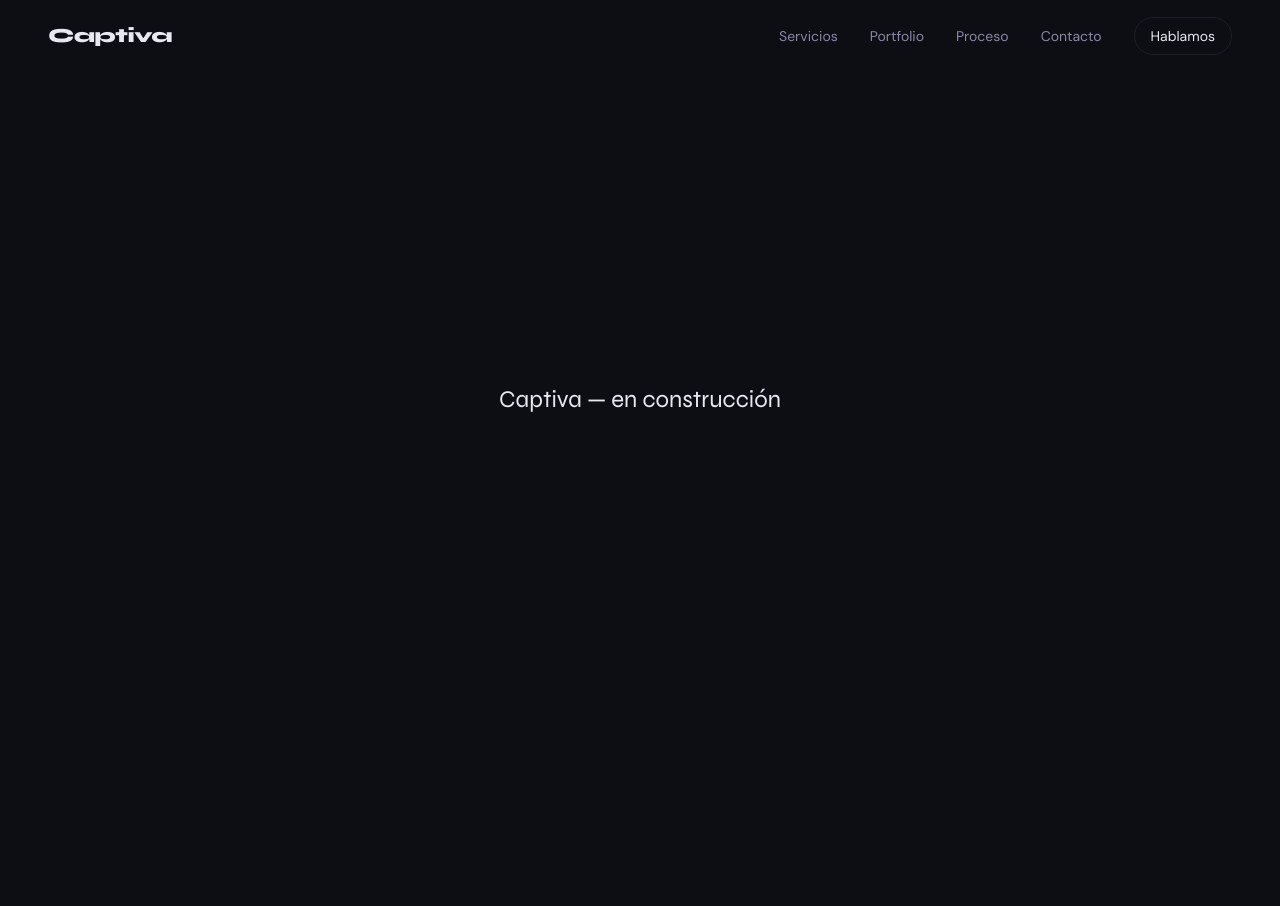
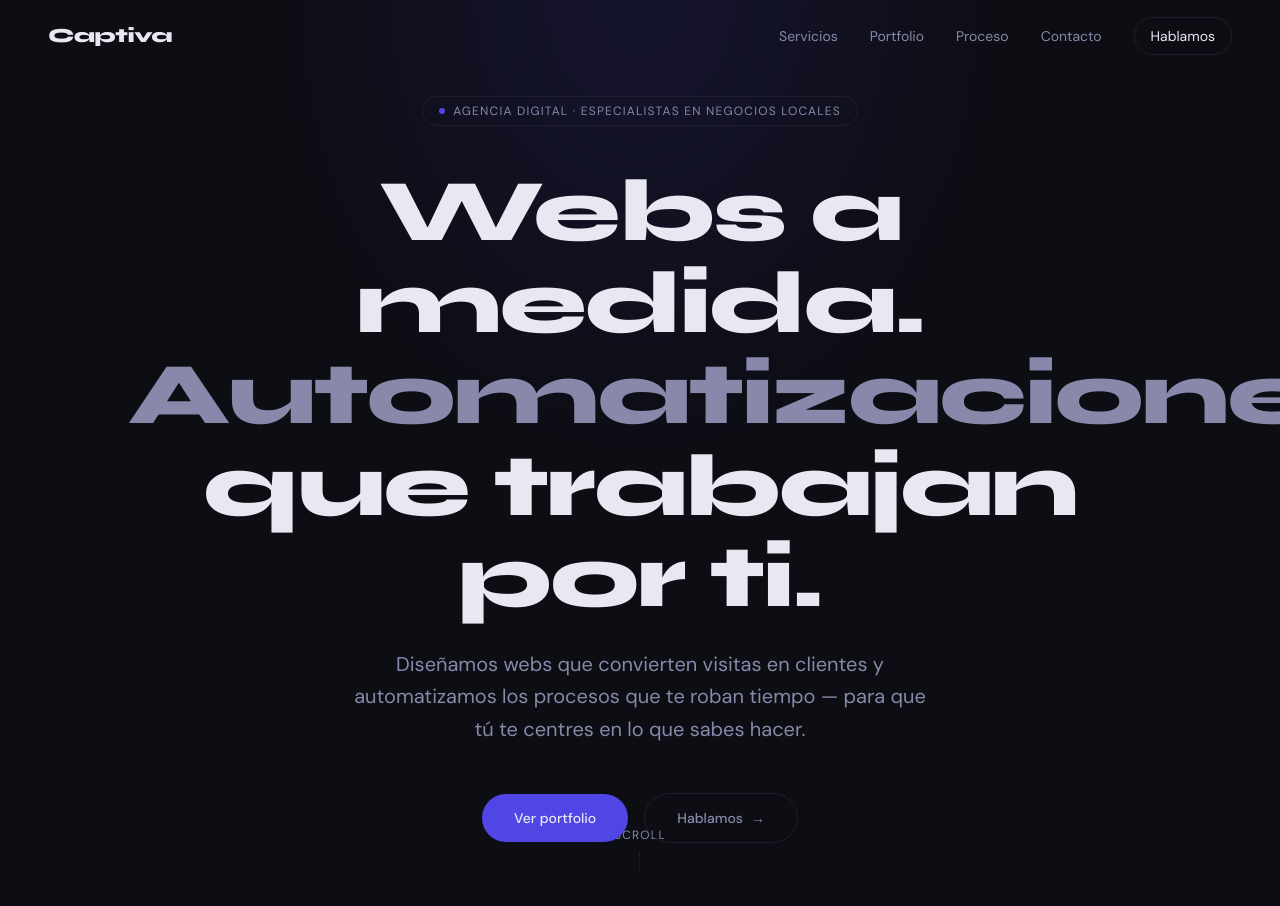
Before and after one commit to Ricardo2325/captiva, a Next.js app: page / in a window 1280 px wide. Shown: the top 906 px of the page. Before the commit the page ends 800 px from the top, so only its background shows below. Built offline with nearby package versions, Linux system fonts and the light colour scheme.

Commit message:
feat: Hero section with entrance animations

```diff
--- a/src/app/page.tsx
+++ b/src/app/page.tsx
@@ -1,7 +1,9 @@
+import Hero from '@/components/Hero';
+
 export default function Home() {
   return (
-    <main className="flex min-h-screen items-center justify-center">
-      <p className="font-display text-2xl text-text-primary">Captiva — en construcción</p>
+    <main>
+      <Hero />
     </main>
   );
 }
--- /dev/null
+++ b/src/components/Hero.tsx
@@ -0,0 +1,120 @@
+'use client';
+
+import Link from 'next/link';
+import { motion } from 'framer-motion';
+
+const ease = [0.22, 1, 0.36, 1] as const;
+
+function fadeUp(delay: number) {
+  return {
+    initial: { opacity: 0, y: 28 },
+    animate: { opacity: 1, y: 0 },
+    transition: { duration: 0.75, delay, ease },
+  };
+}
+
+export default function Hero() {
+  return (
+    <section className="relative min-h-screen flex flex-col items-center justify-center px-6 md:px-12 pt-24 pb-20 overflow-hidden">
+      {/* Subtle radial glow */}
+      <div
+        className="absolute top-0 left-1/2 -translate-x-1/2 w-[800px] h-[500px] pointer-events-none"
+        style={{
+          background:
+            'radial-gradient(ellipse at center top, rgba(79,70,229,0.13) 0%, transparent 65%)',
+        }}
+      />
+
+      <div className="relative z-10 max-w-5xl mx-auto text-center">
+        {/* Badge */}
+        <motion.div
+          {...fadeUp(0)}
+          className="inline-flex items-center gap-2 mb-10 px-4 py-1.5 rounded-full border border-border text-xs tracking-widest uppercase"
+          style={{ color: '#8888aa' }}
+        >
+          <span className="w-1.5 h-1.5 rounded-full bg-accent inline-block" />
+          Agencia digital · Especialistas en negocios locales
+        </motion.div>
+
+        {/* Headline */}
+        <motion.h1
+          {...fadeUp(0.1)}
+          className="font-display font-extrabold leading-[1.04] tracking-tight mb-6"
+          style={{ fontSize: 'clamp(2.8rem, 7vw, 5.5rem)', color: '#e8e8f2' }}
+        >
+          Webs a medida.
+          <br />
+          <span style={{ color: '#8888aa' }}>Automatizaciones</span>
+          <br />
+          que trabajan por ti.
+        </motion.h1>
+
+        {/* Subheadline */}
+        <motion.p
+          {...fadeUp(0.2)}
+          className="max-w-xl mx-auto text-lg md:text-xl leading-relaxed mb-12"
+          style={{ color: '#8888aa' }}
+        >
+          Diseñamos webs que convierten visitas en clientes y automatizamos
+          los procesos que te roban tiempo — para que tú te centres en lo que
+          sabes hacer.
+        </motion.p>
+
+        {/* CTAs */}
+        <motion.div
+          {...fadeUp(0.3)}
+          className="flex flex-col sm:flex-row items-center justify-center gap-4"
+        >
+          <Link
+            href="#portfolio"
+            className="px-8 py-3.5 rounded-full font-medium text-sm transition-all duration-200 hover:scale-[1.03]"
+            style={{ backgroundColor: '#4f46e5', color: '#e8e8f2' }}
+            onMouseEnter={(e) =>
+              ((e.currentTarget as HTMLElement).style.backgroundColor = '#6366f1')
+            }
+            onMouseLeave={(e) =>
+              ((e.currentTarget as HTMLElement).style.backgroundColor = '#4f46e5')
+            }
+          >
+            Ver portfolio
+          </Link>
+          <Link
+            href="#contacto"
+            className="px-8 py-3.5 rounded-full border font-medium text-sm transition-all duration-200 flex items-center gap-2 group"
+            style={{ borderColor: '#1e1e2e', color: '#8888aa' }}
+            onMouseEnter={(e) => {
+              (e.currentTarget as HTMLElement).style.color = '#e8e8f2';
+              (e.currentTarget as HTMLElement).style.borderColor = 'rgba(79,70,229,0.5)';
+            }}
+            onMouseLeave={(e) => {
+              (e.currentTarget as HTMLElement).style.color = '#8888aa';
+              (e.currentTarget as HTMLElement).style.borderColor = '#1e1e2e';
+            }}
+          >
+            Hablamos
+            <span className="group-hover:translate-x-1 transition-transform duration-200 inline-block">
+              →
+            </span>
+          </Link>
+        </motion.div>
+      </div>
+
+      {/* Scroll indicator */}
+      <motion.div
+        {...fadeUp(0.6)}
+        className="absolute bottom-10 left-1/2 -translate-x-1/2 flex flex-col items-center gap-2"
+        style={{ color: '#8888aa' }}
+      >
+        <span className="text-xs tracking-widest uppercase">Scroll</span>
+        <motion.div
+          animate={{ y: [0, 8, 0] }}
+          transition={{ duration: 1.8, repeat: Infinity, ease: 'easeInOut' }}
+          className="w-px h-8"
+          style={{
+            background: 'linear-gradient(to bottom, #1e1e2e, transparent)',
+          }}
+        />
+      </motion.div>
+    </section>
+  );
+}
```
